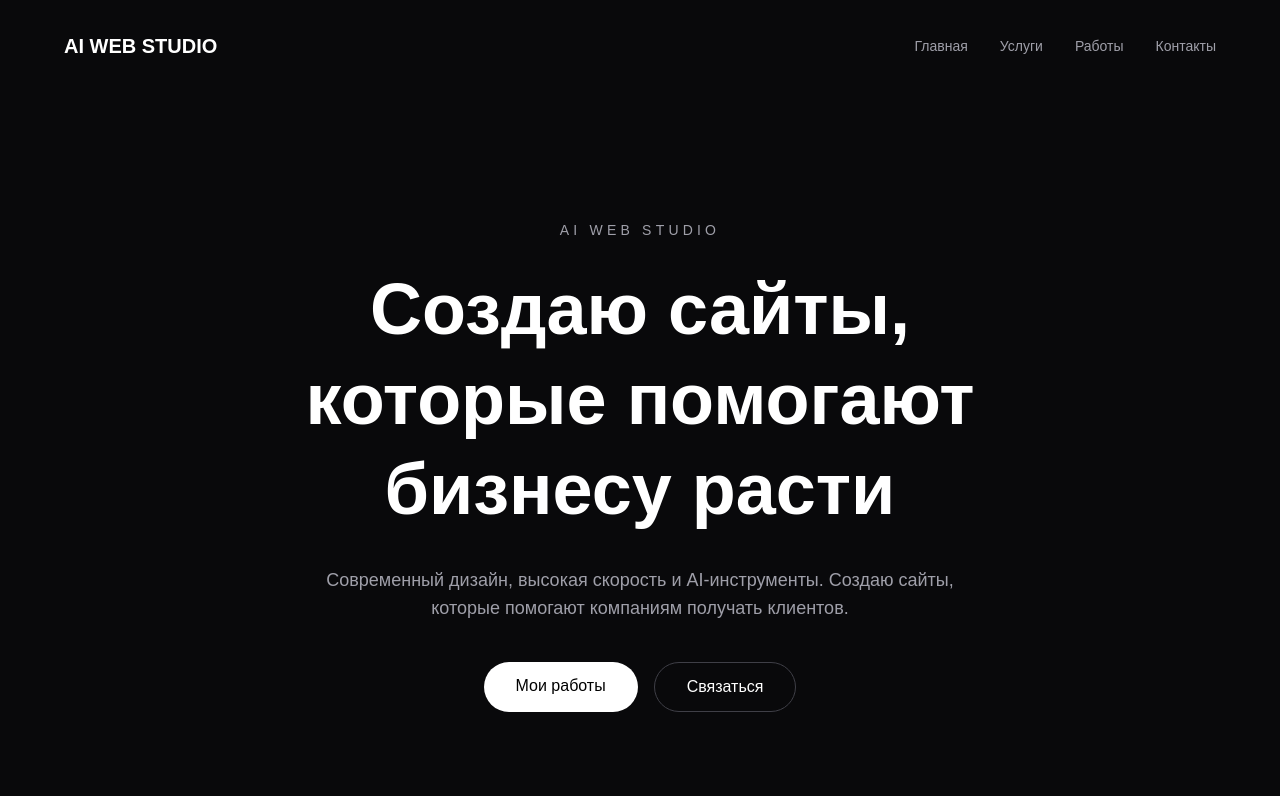
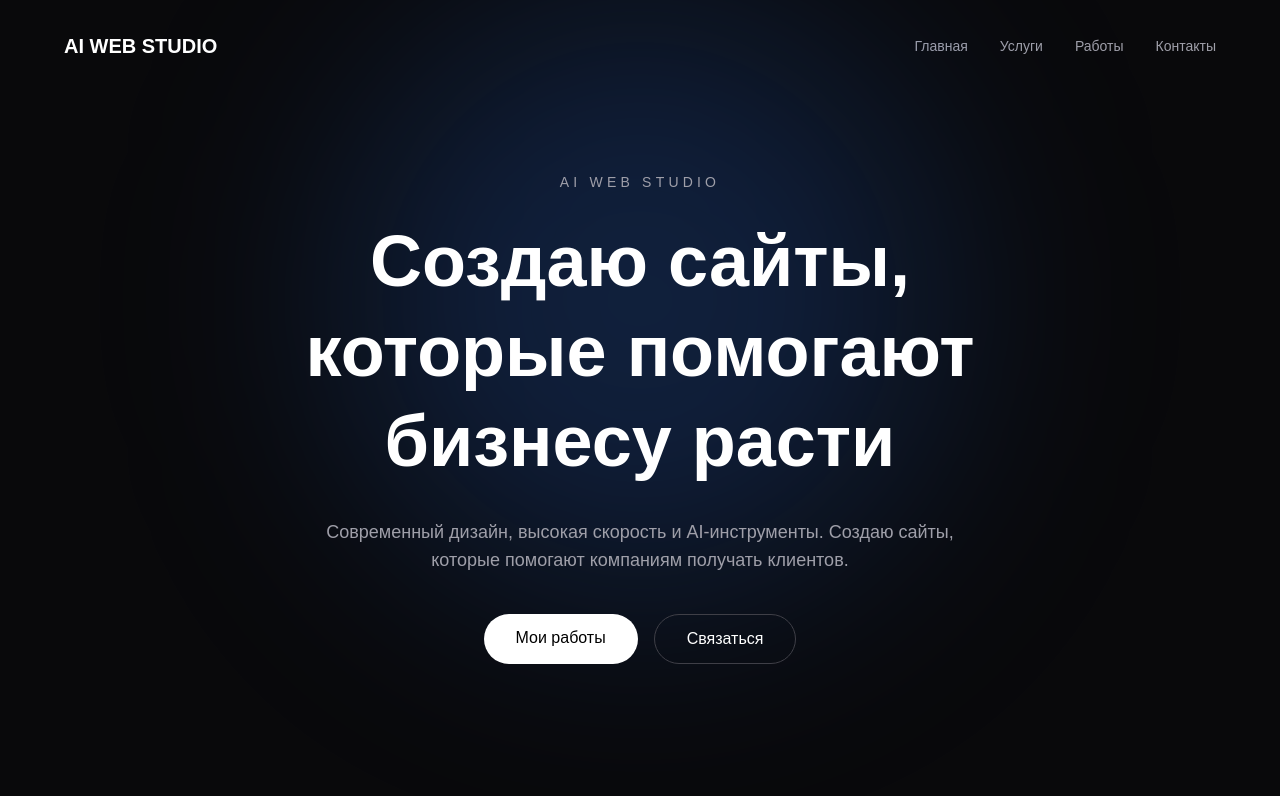
Before and after one commit to zxcursed111248/portfolio, a Next.js app: page / in a window 1280 px wide. Shown: the top 796 px of the page. Built offline with nearby package versions, Linux system fonts and the light colour scheme.

Commit message:
Add animated hero section

```diff
--- a/app/page.tsx
+++ b/app/page.tsx
@@ -1,3 +1,4 @@
+import Hero from "@/components/Hero";
 import Contact from "@/components/Contact";
 import Projects from "@/components/Projects";
 import Services from "@/components/Services";
@@ -6,50 +7,46 @@ import Navbar from "@/components/Navbar";
 export default function Home() {
   return (
     <main
-  id="home"
-  className="min-h-screen bg-zinc-950 text-white flex flex-col items-center px-6"
->
+      id="home"
+      className="
+        min-h-screen
+        bg-zinc-950
+        text-white
+        flex
+        flex-col
+        items-center
+        px-6
+        overflow-hidden
+      "
+    >
 
       <Navbar />
 
-      <section className="max-w-4xl text-center pt-32">
+      <div
+        className="
+          absolute
+          top-0
+          left-1/2
+          -translate-x-1/2
+          w-[600px]
+          h-[600px]
+          bg-blue-500/20
+          rounded-full
+          blur-[120px]
+          -z-0
+        "
+      >
+      </div>
 
-        <p className="text-sm uppercase tracking-[0.3em] text-zinc-400 mb-6">
-          AI Web Studio
-        </p>
 
-        <h1 className="text-5xl md:text-7xl font-bold leading-tight">
-          Создаю сайты,
-          <br />
-          которые помогают бизнесу расти
-        </h1>
-
-        <p className="mt-8 text-lg text-zinc-400 max-w-2xl mx-auto">
-          Современный дизайн, высокая скорость и AI-инструменты.
-          Создаю сайты, которые помогают компаниям получать клиентов.
-        </p>
-
-        <div className="mt-10 flex gap-4 justify-center">
-        <a
-  href="#projects"
-  className="rounded-full bg-white text-black px-8 py-3 font-medium hover:bg-zinc-200 transition"
->
-  Мои работы
-</a>
-
-<a
-  href="#contact"
-  className="rounded-full border border-zinc-700 px-8 py-3 font-medium hover:bg-zinc-900 transition"
->
-  Связаться
-</a>
-        </div>
-
-      </section>
+      <Hero />
 
       <Services />
+
       <Projects />
+
       <Contact />
 
     </main>
-  );}
+  );
+}
--- /dev/null
+++ b/components/Hero.tsx
@@ -0,0 +1,68 @@
+"use client";
+
+import { motion } from "framer-motion";
+
+export default function Hero() {
+  return (
+    <section className="max-w-4xl text-center relative z-10 pt-20">
+
+      <motion.p
+        initial={{ opacity: 0, y: 20 }}
+        animate={{ opacity: 1, y: 0 }}
+        transition={{ duration: 0.5 }}
+        className="text-sm uppercase tracking-[0.3em] text-zinc-400 mb-6"
+      >
+        AI Web Studio
+      </motion.p>
+
+
+      <motion.h1
+        initial={{ opacity: 0, y: 30 }}
+        animate={{ opacity: 1, y: 0 }}
+        transition={{ duration: 0.7 }}
+        className="text-5xl md:text-7xl font-bold leading-tight"
+      >
+        Создаю сайты,
+        <br />
+        которые помогают бизнесу расти
+      </motion.h1>
+
+
+      <motion.p
+        initial={{ opacity: 0, y: 30 }}
+        animate={{ opacity: 1, y: 0 }}
+        transition={{ duration: 0.9 }}
+        className="mt-8 text-lg text-zinc-400 max-w-2xl mx-auto"
+      >
+        Современный дизайн, высокая скорость и AI-инструменты.
+        Создаю сайты, которые помогают компаниям получать клиентов.
+      </motion.p>
+
+
+      <motion.div
+        initial={{ opacity: 0, y: 30 }}
+        animate={{ opacity: 1, y: 0 }}
+        transition={{ duration: 1 }}
+        className="mt-10 flex gap-4 justify-center"
+      >
+
+        <a
+          href="#projects"
+          className="rounded-full bg-white text-black px-8 py-3 font-medium hover:bg-zinc-200 transition"
+        >
+          Мои работы
+        </a>
+
+
+        <a
+          href="#contact"
+          className="rounded-full border border-zinc-700 px-8 py-3 font-medium hover:bg-zinc-900 transition"
+        >
+          Связаться
+        </a>
+
+      </motion.div>
+
+    </section>
+  );
+}
--- a/package.json
+++ b/package.json
@@ -9,6 +9,7 @@
     "lint": "eslint"
   },
   "dependencies": {
+    "framer-motion": "^13.0.0",
     "next": "16.3.0",
     "react": "19.2.8",
     "react-dom": "19.2.8"
```
Also changed, not shown: 1 other file (tests, documents, lock files or other folders).
